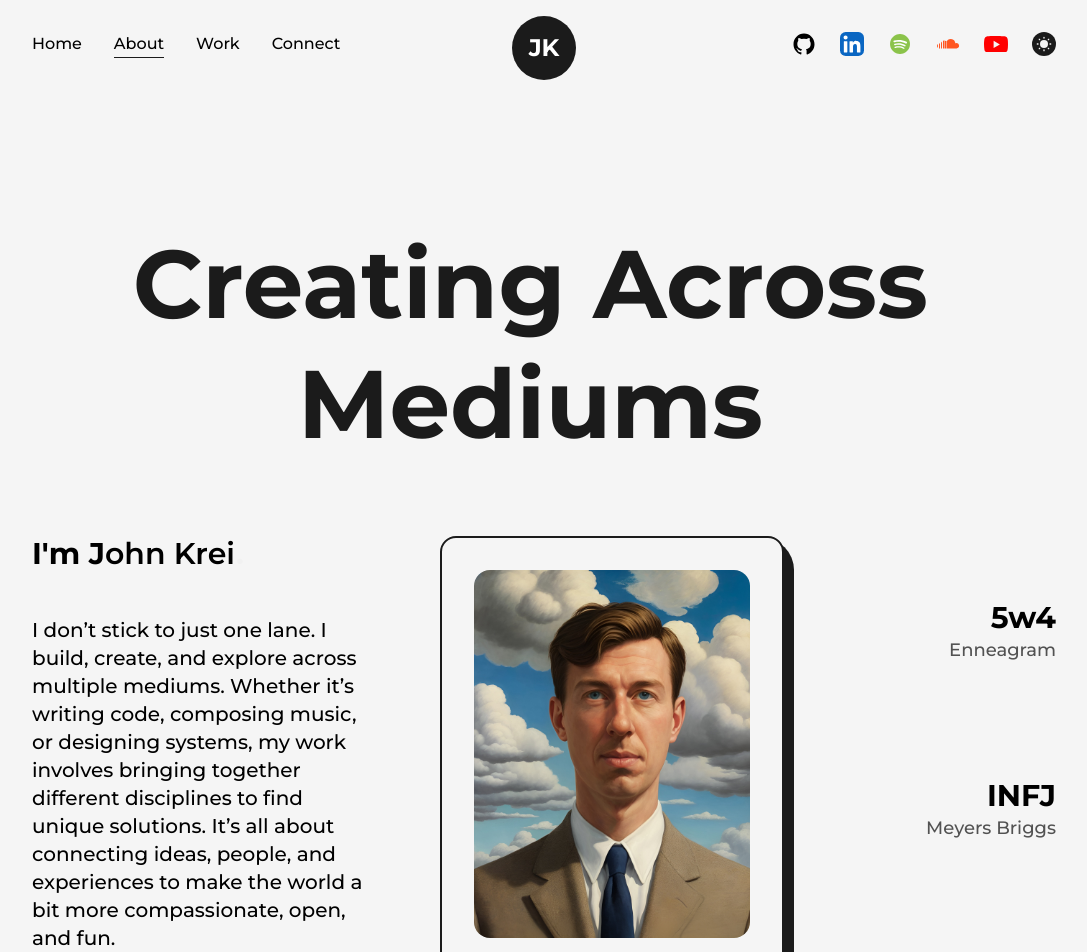
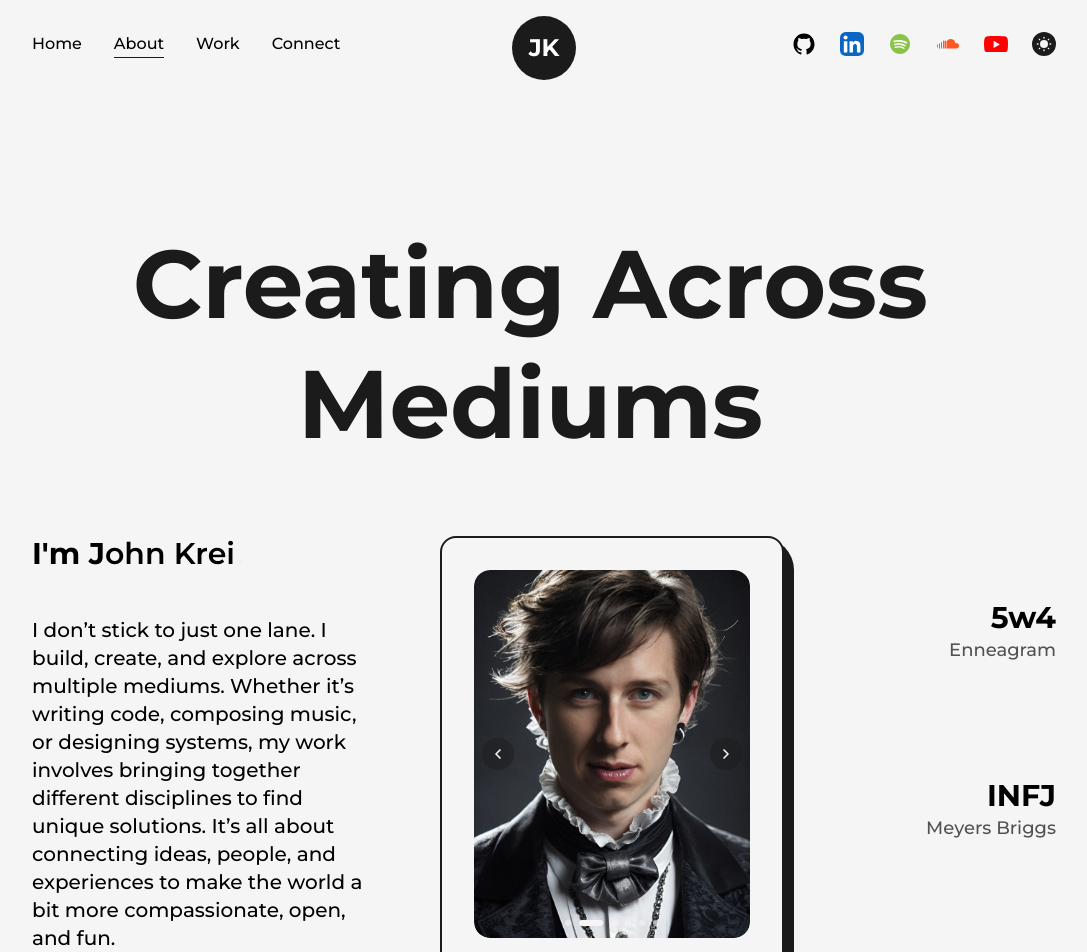
Before and after one commit to J-Krush/jk-brand-site, a Next.js app: page /about in a window 1280 px wide. Shown: the top 952 px of the page, without its empty margins (96-1183 px from the left). Built offline with nearby package versions, Linux system fonts and the light colour scheme.

Commit message:
fix: use framer motion instead of carousel

```diff
--- a/package.json
+++ b/package.json
@@ -9,7 +9,6 @@
     "lint": "next lint"
   },
   "dependencies": {
-    "@material-tailwind/react": "^2.1.10",
     "dotenv": "^16.4.5",
     "eslint": "^8.35.0",
     "eslint-config-next": "^13.2.1",
--- /dev/null
+++ b/src/components/AIProfileCarousel.js
@@ -0,0 +1,116 @@
+import { useState, useEffect, useCallback } from "react";
+import { AnimatePresence, motion } from "framer-motion";
+import Image from "next/image";
+
+const AUTO_ADVANCE_MS = 4000;
+
+const slideVariants = {
+  enter: (direction) => ({
+    x: direction > 0 ? 60 : -60,
+    opacity: 0,
+  }),
+  center: {
+    x: 0,
+    opacity: 1,
+  },
+  exit: (direction) => ({
+    x: direction > 0 ? -60 : 60,
+    opacity: 0,
+  }),
+};
+
+export default function AIProfileCarousel({ images, alt = "J-Krush AI Profile" }) {
+  const [[index, direction], setState] = useState([0, 0]);
+  const [paused, setPaused] = useState(false);
+
+  const goTo = useCallback(
+    (next) => {
+      setState(([current]) => {
+        const wrapped = (next + images.length) % images.length;
+        const dir = wrapped === current ? 0 : wrapped > current ? 1 : -1;
+        return [wrapped, dir];
+      });
+    },
+    [images.length]
+  );
+
+  const next = useCallback(() => goTo(index + 1), [goTo, index]);
+  const prev = useCallback(() => goTo(index - 1), [goTo, index]);
+
+  useEffect(() => {
+    if (paused) return;
+    const id = setInterval(() => {
+      setState(([current]) => [(current + 1) % images.length, 1]);
+    }, AUTO_ADVANCE_MS);
+    return () => clearInterval(id);
+  }, [paused, images.length]);
+
+  return (
+    <div
+      className="relative w-full overflow-hidden rounded-2xl"
+      onMouseEnter={() => setPaused(true)}
+      onMouseLeave={() => setPaused(false)}
+    >
+      <div className="relative aspect-[3/4] w-full">
+        <AnimatePresence initial={false} custom={direction} mode="wait">
+          <motion.div
+            key={index}
+            custom={direction}
+            variants={slideVariants}
+            initial="enter"
+            animate="center"
+            exit="exit"
+            transition={{
+              x: { type: "spring", stiffness: 300, damping: 30 },
+              opacity: { duration: 0.2 },
+            }}
+            className="absolute inset-0"
+          >
+            <Image
+              className="h-full w-full rounded-2xl object-cover"
+              src={images[index]}
+              alt={alt}
+              sizes="(max-width: 768px) 100vw, (max-width: 1200px) 50vw, 33vw"
+              priority={index === 0}
+            />
+          </motion.div>
+        </AnimatePresence>
+      </div>
+
+      <button
+        type="button"
+        aria-label="Previous image"
+        onClick={prev}
+        className="absolute left-2 top-1/2 -translate-y-1/2 rounded-full bg-dark/50 p-2 text-light backdrop-blur-sm transition hover:bg-dark/75 dark:bg-light/50 dark:text-dark dark:hover:bg-light/75"
+      >
+        <svg width="16" height="16" viewBox="0 0 24 24" fill="none" stroke="currentColor" strokeWidth="2.5" strokeLinecap="round" strokeLinejoin="round">
+          <polyline points="15 18 9 12 15 6" />
+        </svg>
+      </button>
+      <button
+        type="button"
+        aria-label="Next image"
+        onClick={next}
+        className="absolute right-2 top-1/2 -translate-y-1/2 rounded-full bg-dark/50 p-2 text-light backdrop-blur-sm transition hover:bg-dark/75 dark:bg-light/50 dark:text-dark dark:hover:bg-light/75"
+      >
+        <svg width="16" height="16" viewBox="0 0 24 24" fill="none" stroke="currentColor" strokeWidth="2.5" strokeLinecap="round" strokeLinejoin="round">
+          <polyline points="9 18 15 12 9 6" />
+        </svg>
+      </button>
+
+      <div className="absolute bottom-3 left-1/2 flex -translate-x-1/2 gap-2">
+        {images.map((_, i) => (
+          <button
+            key={i}
+            type="button"
+            aria-label={`Go to image ${i + 1}`}
+            onClick={() => goTo(i)}
+            className={`h-1.5 rounded-full transition-all ${
+              i === index ? "w-6 bg-light" : "w-1.5 bg-light/60 hover:bg-light/80"
+            }`}
+          />
+        ))}
+      </div>
+    </div>
+  );
+}
--- a/src/pages/about.js
+++ b/src/pages/about.js
@@ -3,7 +3,7 @@ import Head from "next/head";
 import Image from "next/image";
 import Link from "next/link";
 import { LinkArrow } from "@/components/Icons";
-// import { Carousel } from "@material-tailwind/react";
+import AIProfileCarousel from "@/components/AIProfileCarousel";
 
 
 // import profile from "../../public/images/profile/jkrush-goofy-profile.JPG";
@@ -152,32 +152,7 @@ export default function About() {
                 bg-dark
         dark:bg-light  "
               />
-              {/* Carousel temporarily disabled — investigating production crash on About page */}
-              <Image
-                className="h-auto w-full rounded-2xl"
-                src={aiProfiles[0]}
-                alt="J-Krush AI Profile"
-                sizes="(max-width: 768px) 100vw,
-              (max-width: 1200px) 50vw,
-              33vw"
-                priority
-              />
-              {/* <Carousel className="rounded-xl">
-                {aiProfiles.map((profile, index) => {
-                  return (
-                    <Image
-                      key={index}
-                      className="h-auto w-full rounded-2xl"
-                      src={profile}
-                      alt="J-Krush AI Profile"
-                      sizes="(max-width: 768px) 100vw,
-                    (max-width: 1200px) 50vw,
-                    33vw"
-                      priority
-                    />
-                  )
-                })}
-              </Carousel> */}
+              <AIProfileCarousel images={aiProfiles} />
               <span className="w-full inline-block text-center text-sm font-bold mt-4">
                   My AI Looks 👀
               </span>
--- a/tailwind.config.js
+++ b/tailwind.config.js
@@ -1,8 +1,7 @@
 /** @type {import('tailwindcss').Config} */
 const { fontFamily } = require("tailwindcss/defaultTheme");
-const withMT = require("@material-tailwind/react/utils/withMT");
 
-module.exports = withMT({
+module.exports = {
   content: [
     "./app/**/*.{js,ts,jsx,tsx}",
     "./pages/**/*.{js,ts,jsx,tsx}",
@@ -77,4 +76,4 @@ module.exports = withMT({
       addVariant("child-hover", "& > *:hover");
     },
   ],
-});
+};
```
Also changed, not shown: 1 other file (tests, documents, lock files or other folders).
